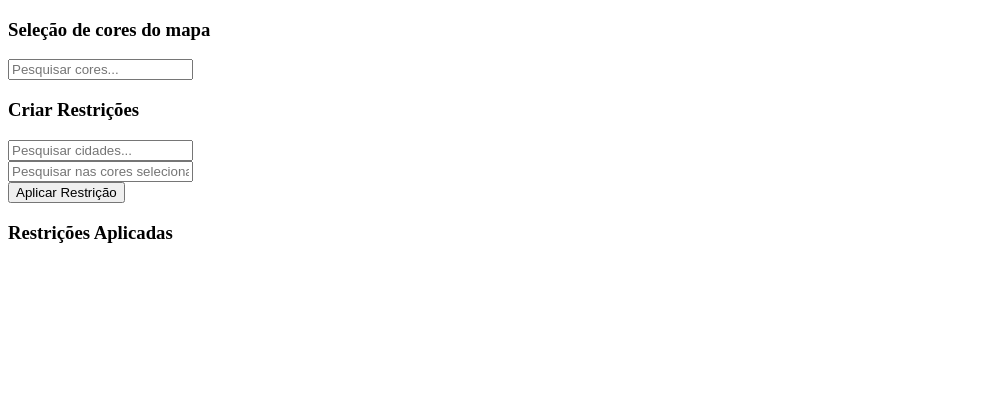
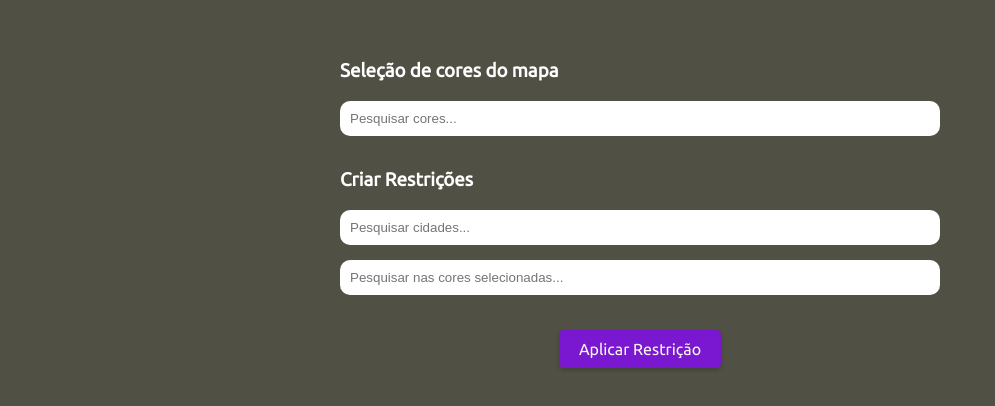
Before and after one commit to DanielMelloo/MapColorSolver, a plain HTML site: page index.html in a window 1280 px wide. Shown: the whole page, without its empty margins (0-995 px from the left). Drawn offline with Linux system fonts and the light colour scheme.

Commit message:
correção de caminhos

```diff
--- a/index.html
+++ b/index.html
@@ -3,9 +3,9 @@
 <head>
     <meta charset="UTF-8">
     <meta name="viewport" content="width=device-width, initial-scale=1.0">
-    <link rel="stylesheet" href="style mod v1.css">
+    <link rel="stylesheet" href="style.css">
     <title>PSR Austrália</title>
-    <script defer src="app v3.js"></script>
+    <script defer src="app.js"></script>
 </head>
 <body>
     <main>
```
